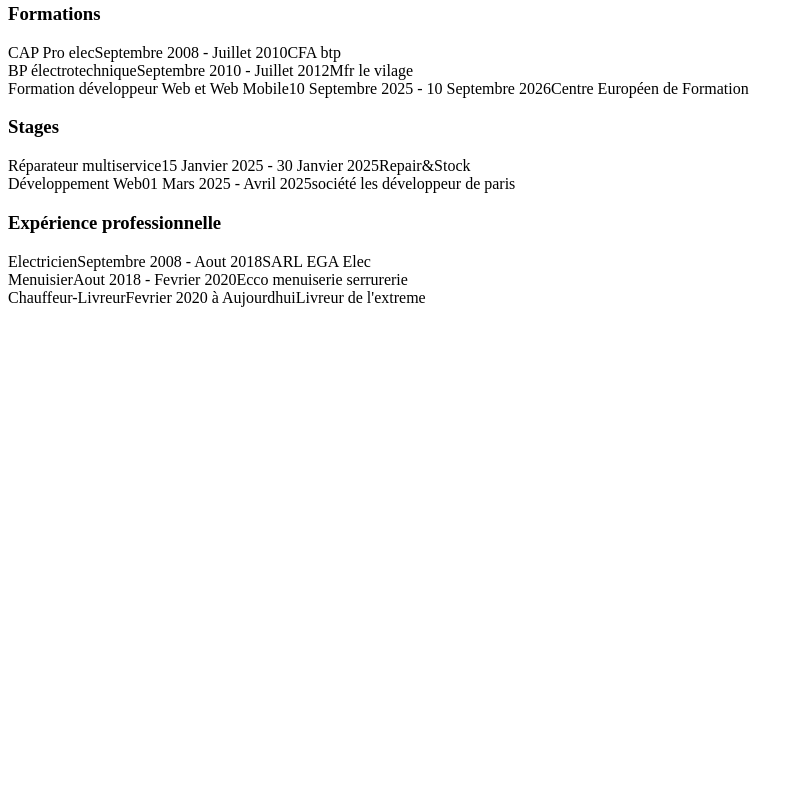
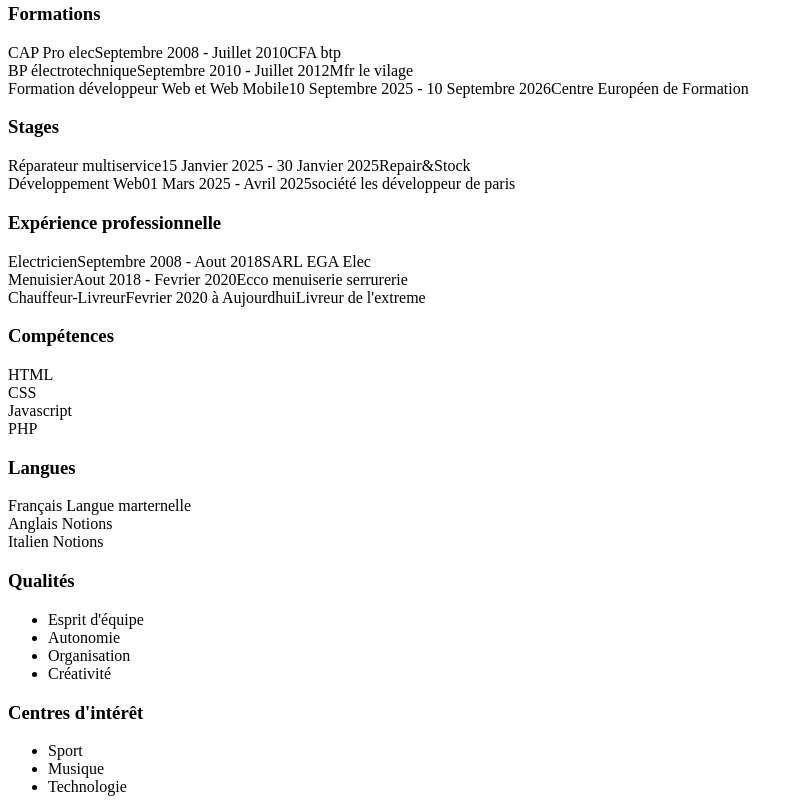
Before and after one commit to kev-aj72/cv-jean-dupont, a plain HTML site: page index.html in a window 1280 px wide. Shown: the part 410-1222 px from the top of the page, without its empty margins (0-803 px from the left). Before the commit the page ends 800 px from the top, so only its background shows below. Drawn offline with Linux system fonts and the light colour scheme.

Commit message:
add section 2

```diff
--- a/index.html
+++ b/index.html
@@ -21,6 +21,8 @@
         </address>
 
     </header>
+
+
     <main>
         <section>
             <article>
@@ -75,6 +77,49 @@
                     <time datetime="2025-12">Aujourdhui</time>Livreur de l'extreme</div>
             </article>
         </section>
+
+         <section>
+            <article>
+                <h3>Compétences</h3>
+
+                <div>HTML</div>
+                <div>CSS</div>
+                <div>Javascript</div>
+                <div>PHP</div>
+            </article>
+
+            <article>
+                <h3>Langues</h3>
+
+                <div>Français Langue marternelle </div>
+                <div>Anglais Notions</div>
+                <div>Italien Notions</div>
+
+            </article>
+
+            <article>
+                <h3>Qualités</h3>
+
+                <ul>
+                    <li>Esprit d'équipe</li>
+                    <li>Autonomie</li>
+                    <li>Organisation</li>
+                    <li>Créativité</li>
+                </ul>
+            </article>
+
+            <article>
+                <h3>Centres d'intérêt</h3>
+
+                <ul>
+                    <li>Sport</li>
+                    <li>Musique</li>
+                    <li>Technologie</li>
+                </ul>
+            </article>
+
+         </section>
+
     </main>
 </body>
 </html>
```
